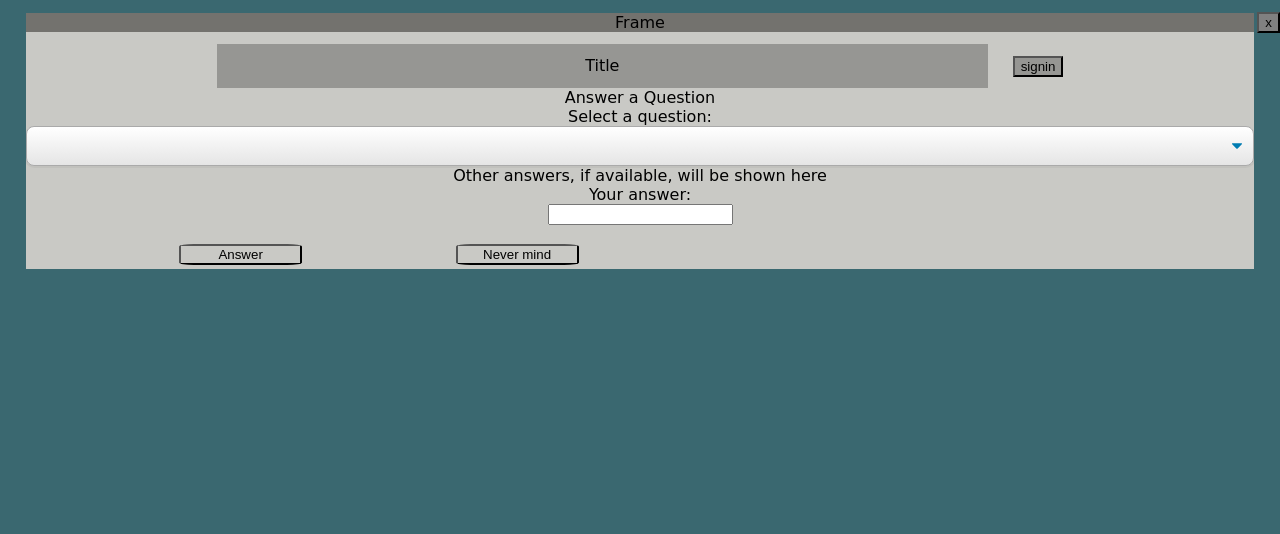
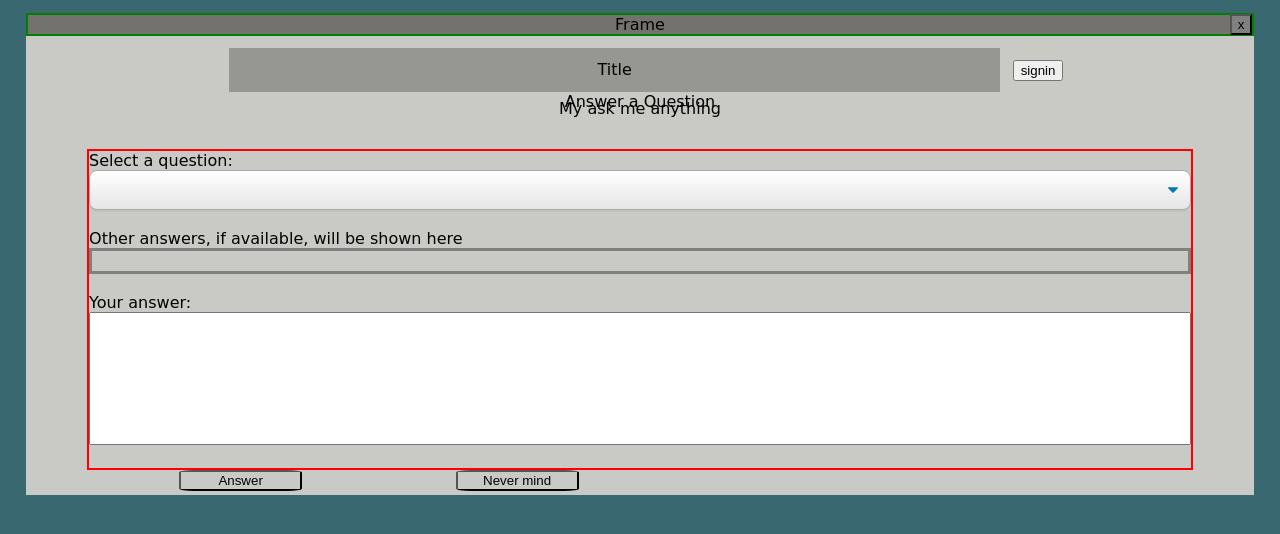
Before and after one commit to antokarant/SaaS_Team31, a React (Create React App) app in the folder frontend/: page /writeanswer in a window 1280 px wide. Shown: the top 534 px of the page. Built offline with nearby package versions, Linux system fonts and the light colour scheme.

Commit message:
Isaiah 57:21

```diff
--- a/frontend/package.json
+++ b/frontend/package.json
@@ -8,6 +8,7 @@
     "@testing-library/user-event": "^12.1.10",
     "react": "^17.0.2",
     "react-dom": "^17.0.2",
+    "react-router-dom": "^5.2.0",
     "react-scripts": "4.0.3",
     "web-vitals": "^1.0.1"
   },
--- a/frontend/src/App.css
+++ b/frontend/src/App.css
@@ -29,19 +29,20 @@
 }
 
 .header {
-  width: 100%;
-  height: 5%;
+  /*width: 100%;
+  height: 5%;*/
   background-color: var(--bg-color3);
   display: flex;
   justify-content: center;
   align-items: center;
-
+  border: 2px solid green;
+  position: relative;
 }
 
 .closeButton {
-  right: 0%;
-  background-color: grey;
-  position: absolute;
+    position: absolute;
+    right: 0%;
+    background-color: grey;
 }
 
 .main-title {
@@ -54,12 +55,26 @@
     display: inline-block;
 }
 
-.sign {
+/* https://www.w3schools.com/css/css3_buttons.asp */
+.cool-btn {
     margin-top: 1%;
     margin-left: 1%;
     margin-right: 1%;
     background-color: var(--bg-color4);
     display: inline-block;
+    border: none;
+    color: white;
+    padding: 16px 32px;
+    text-align: center;
+    text-decoration: none;
+    font-size: 16px;
+    transition-duration: 0.4s;
+    cursor: pointer;
+    border-radius: 5px;
+}
+
+.cool-btn:hover {
+    background-color: var(--bg-color3);
 }
 
 .mainheader {
@@ -85,6 +100,7 @@
 
 .footnote-wrapper {
     padding-bottom: 2%;
+    align-items: left;
 }
 
 .footnote {
@@ -137,6 +153,7 @@
 }
 .dropdown:hover {
   border-color: #888;
+  cursor: pointer;
 }
 .dropdown:focus {
   border-color: #aaa;
@@ -150,6 +167,25 @@
 }
 
 .main-window {
-    border: 3px solid red;
     display: block;
 }
+
+.main-area {
+    margin-left: 5%;
+    margin-right: 5%;
+    text-align: left;
+    border: 2px solid red;
+
+}
+
+.box {
+    border: 3px solid gray;
+    height: 20px;
+}
+
+textarea {
+    width: 100%;
+    box-sizing: border-box;
+    height: 10em;
+    resize: none;
+}
--- a/frontend/src/App.js
+++ b/frontend/src/App.js
@@ -1,5 +1,7 @@
 import './App.css';
+import WriteAnswer from './WriteAnswer';
 import React from 'react';
+import {Route, Link, BrowserRouter} from 'react-router-dom';
 
 class App extends React.Component {
 
@@ -8,6 +10,7 @@ class App extends React.Component {
     super(props);
     this.state = {
       loggedIn: false,
+      username: "Agent47"
     };
     this.handleSubmit = this.handleSubmit.bind(this);
     this. myChangeHandler = this. myChangeHandler.bind(this);
@@ -23,18 +26,23 @@ class App extends React.Component {
   }
   render(){
       return (
+
         <div className="Background">
+        <Route exact path = "/writeanswer" component = {WriteAnswer} />
             <div className="App">
                 <div className="header">
                     Frame
-                    <button className="closeButton">x</button>
+                    <button className = "closeButton">x</button>
                 </div>
 
                 <div className="main-title">
                     Title
                 </div>
-                <button className="sign" onClick={this.handleSubmit}>
-                    {this.state.loggedIn ? "signout" : "signin"}
+                <button className = "cool-btn" onClick={this.handleSubmit}>
+                    <span className = "regular-text">{this.state.loggedIn ? "Log out" : "Log in"}</span>
+                </button>
+                <button className = "cool-btn">
+                    <span className = "regular-text">{this.state.loggedIn ? this.state.username : "Sign up"}</span>
                 </button>
                 <div className = "main-window">
                     <header className="mainheader">
--- a/frontend/src/AnswerWrite.js
+++ b/frontend/src/WriteAnswer.js
@@ -1,7 +1,7 @@
 import './App.css';
 import React from 'react';
 
-class AnswerWrite extends React.Component
+class WriteAnswer extends React.Component
 {
 
   constructor(props)
@@ -41,7 +41,8 @@ class AnswerWrite extends React.Component
           <header className="mainheader">
             Answer a Question
           </header>
-          <div className = "answer-question-area">
+          <br /><br />
+          <div className = "main-area">
                 <form>
                     <div>
                         <label className = "regular-text">Select a question:</label>
@@ -56,13 +57,14 @@ class AnswerWrite extends React.Component
                             <option className = "regular-text">What is the most efficient path-finding algorithm for an undirected graph?</option>
                         </select>
                     </div>
-                    <div className = "box">
-                        <span className = "regular-text">Other answers, if available, will be shown here</span>
-                    </div>
+                    <br />
+                    <span className = "regular-text">Other answers, if available, will be shown here</span>
+                    <div className = "box"></div>
+                    <br />
                     <div>
                         <label className = "regular-text">Your answer:</label>
                         <br />
-                        <input className = "text-area" type = "text" name = "answer" />
+                        <textarea name = "answer"></textarea>
                     </div>
                     <br />
                 </form>
@@ -81,4 +83,4 @@ class AnswerWrite extends React.Component
     }
 }
 
-export default AnswerWrite;
+export default WriteAnswer;
--- a/frontend/src/index.js
+++ b/frontend/src/index.js
@@ -2,14 +2,17 @@ import React from 'react';
 import ReactDOM from 'react-dom';
 import './index.css';
 import App from './App';
-import AnswerWrite from './AnswerWrite';
+import WriteAnswer from './WriteAnswer';
 import reportWebVitals from './reportWebVitals';
+import {BrowserRouter} from 'react-router-dom';
 
 ReactDOM.render(
-  <React.StrictMode>
-    <AnswerWrite />
-  </React.StrictMode>,
-  document.getElementById('root')
+    <React.StrictMode>
+        <BrowserRouter>
+            <App />
+        </BrowserRouter>
+    </React.StrictMode>,
+    document.getElementById('root')
 );
 
 // If you want to start measuring performance in your app, pass a function
```
Also changed, not shown: 1 other file (tests, documents, lock files or other folders).
